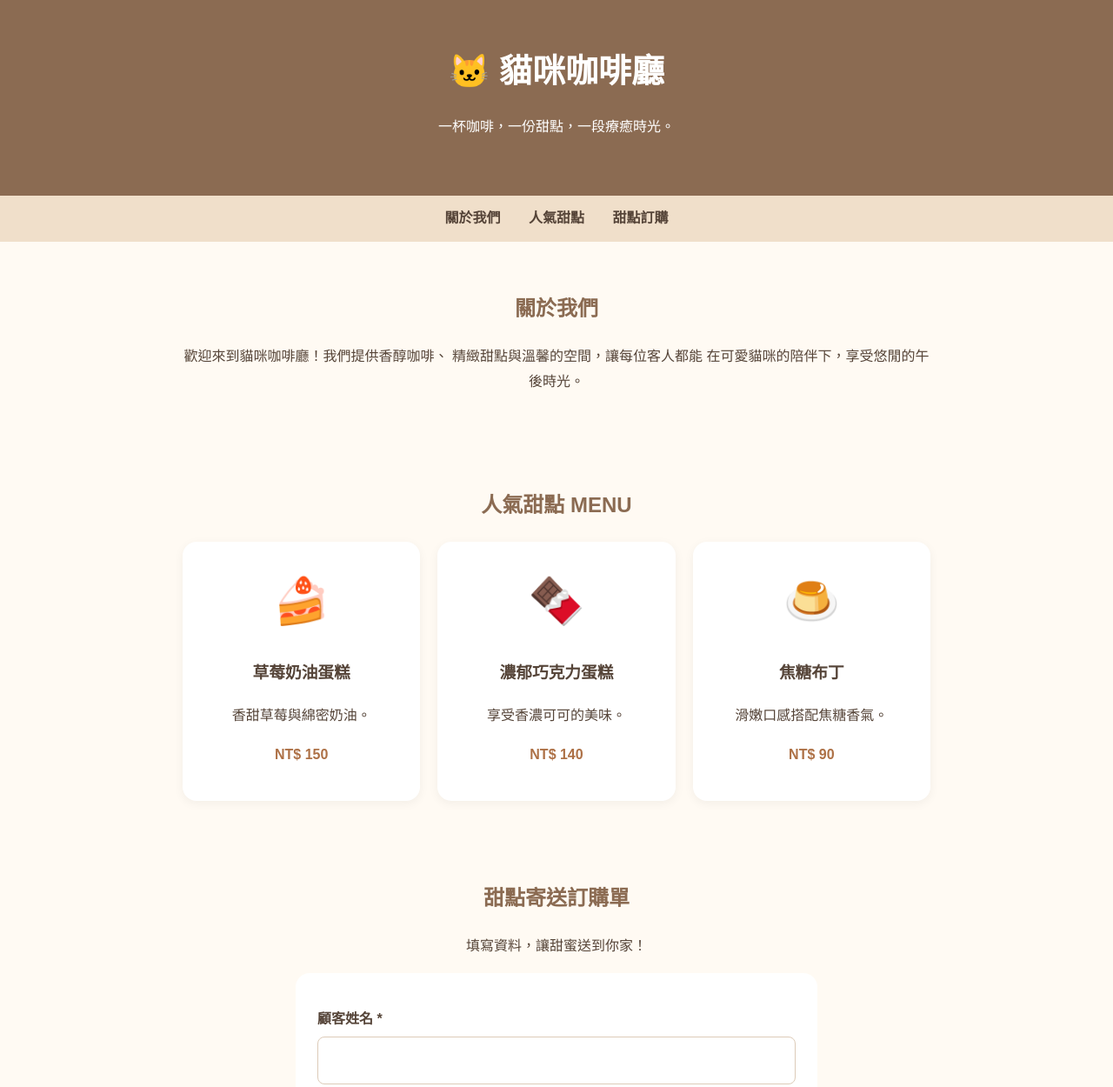
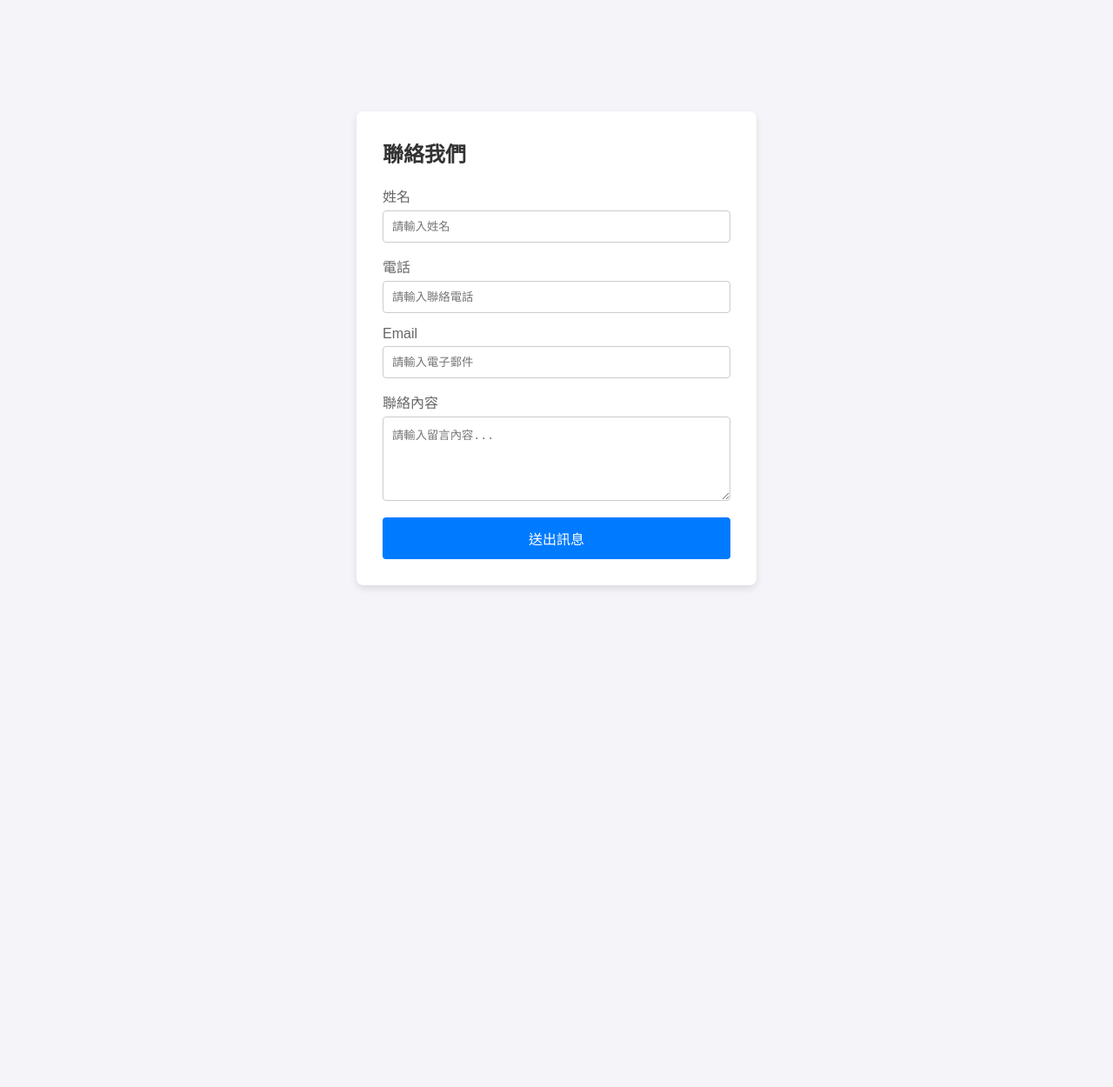
Before and after one commit to aar830540/My-Web, a plain HTML site: page index.html in a window 1280 px wide. Shown: the top 1250 px of the page at 87% size. After the commit the page ends 800 px from the top, so only its background shows below. Drawn offline with Linux system fonts and the light colour scheme.

Commit message:
Update index.html

```diff
--- a/index.html
+++ b/index.html
@@ -1,198 +1,93 @@
-
 <!DOCTYPE html>
-<html lang="zh-TW">
+<html lang="zh-Hant">
 <head>
   <meta charset="UTF-8">
   <meta name="viewport" content="width=device-width, initial-scale=1.0">
-  <title>貓咪咖啡廳 Cat Café</title>
+  <title>聯絡我們</title>
   <style>
-    * { box-sizing: border-box; }
     body {
+      font-family: Arial, sans-serif;
+      background-color: #f4f4f9;
+      display: flex;
+      justify-content: center;
+      align-items: center;
+      min-height: 100vh;
       margin: 0;
-      font-family: Arial, "Noto Sans TC", sans-serif;
-      background: #fffaf3;
-      color: #554438;
-      line-height: 1.8;
     }
-    header {
-      background: #8b6b52;
-      color: white;
-      text-align: center;
-      padding: 48px 20px;
+    .contact-card {
+      background: #ffffff;
+      padding: 30px;
+      border-radius: 8px;
+      box-shadow: 0 4px 8px rgba(0,0,0,0.1);
+      width: 100%;
+      max-width: 400px;
     }
-    header h1 { font-size: 38px; margin: 0; }
-    nav {
-      background: #f0dfca;
-      padding: 12px;
-      text-align: center;
+    .contact-card h2 {
+      margin-top: 0;
+      margin-bottom: 20px;
+      color: #333;
     }
-    nav a {
-      color: #554438;
-      text-decoration: none;
-      margin: 0 14px;
-      font-weight: bold;
+    .form-group {
+      margin-bottom: 15px;
     }
-    section {
-      max-width: 900px;
-      margin: auto;
-      padding: 35px 20px;
+    .form-group label {
+      display: block;
+      margin-bottom: 5px;
+      color: #666;
     }
-    h2 {
-      text-align: center;
-      color: #8b6b52;
+    .form-group input,
+    .form-group textarea {
+      width: 100%;
+      padding: 10px;
+      border: 1px solid #ccc;
+      border-radius: 4px;
+      box-sizing: border-box;
     }
-    .menu {
-      display: grid;
-      grid-template-columns: repeat(auto-fit, minmax(200px, 1fr));
-      gap: 20px;
-    }
-    .card {
-      background: white;
-      border-radius: 16px;
-      padding: 22px;
-      text-align: center;
-      box-shadow: 0 3px 12px #0000000d;
-    }
-    .emoji { font-size: 52px; }
-    .price { color: #ad7045; font-weight: bold; }
-    form {
-      max-width: 600px;
-      margin: auto;
-      background: white;
-      padding: 25px;
-      border-radius: 16px;
-    }
-    label {
-      display: block;
-      margin-top: 14px;
-      font-weight: bold;
-    }
-    input, select, textarea {
+    .btn-submit {
       width: 100%;
       padding: 12px;
-      margin-top: 6px;
-      border: 1px solid #ddcbb8;
-      border-radius: 8px;
-      font: inherit;
-    }
-    button {
-      width: 100%;
-      margin-top: 22px;
-      padding: 13px;
+      background-color: #007bff;
       border: none;
-      border-radius: 8px;
-      background: #8b6b52;
       color: white;
-      font-size: 17px;
+      font-size: 16px;
+      border-radius: 4px;
       cursor: pointer;
     }
-    button:hover { background: #6f503a; }
-    #result { text-align: center; color: #39734a; }
-    footer {
-      background: #f0dfca;
-      text-align: center;
-      padding: 20px;
+    .btn-submit:hover {
+      background-color: #0056b3;
     }
   </style>
 </head>
 <body>
 
-<header>
-  <h1>🐱 貓咪咖啡廳</h1>
-  <p>一杯咖啡，一份甜點，一段療癒時光。</p>
-</header>
+  <div class="contact-card">
+    <h2>聯絡我們</h2>
+    <!-- 請將 YOUR_FORM_ID 替換為你在 Formspree 取得的 ID -->
+    <action action="https://formspree.io/f/mgaaqkak" method="POST">
 
-<nav>
-  <a href="#about">關於我們</a>
-  <a href="#menu">人氣甜點</a>
-  <a href="#order">甜點訂購</a>
-</nav>
+      <div class="form-group">
+        <label for="name">姓名</label>
+        <input type="text" id="name" name="姓名" required placeholder="請輸入姓名">
+      </div>
 
-<section id="about">
-  <h2>關於我們</h2>
-  <p style="text-align:center">
-    歡迎來到貓咪咖啡廳！我們提供香醇咖啡、
-    精緻甜點與溫馨的空間，讓每位客人都能
-    在可愛貓咪的陪伴下，享受悠閒的午後時光。
-  </p>
-</section>
+      <div class="form-group">
+        <label for="phone">電話</label>
+        <input type="tel" id="phone" name="電話" required placeholder="請輸入聯絡電話">
+      </div>
 
-<section id="menu">
-  <h2>人氣甜點 MENU</h2>
-  <div class="menu">
-    <div class="card">
-      <div class="emoji">🍰</div>
-      <h3>草莓奶油蛋糕</h3>
-      <p>香甜草莓與綿密奶油。</p>
-      <p class="price">NT$ 150</p>
-    </div>
-    <div class="card">
-      <div class="emoji">🍫</div>
-      <h3>濃郁巧克力蛋糕</h3>
-      <p>享受香濃可可的美味。</p>
-      <p class="price">NT$ 140</p>
-    </div>
-    <div class="card">
-      <div class="emoji">🍮</div>
-      <h3>焦糖布丁</h3>
-      <p>滑嫩口感搭配焦糖香氣。</p>
-      <p class="price">NT$ 90</p>
-    </div>
+      <div class="form-group">
+        <label for="email">Email</label>
+        <input type="email" id="email" name="Email" required placeholder="請輸入電子郵件">
+      </div>
+
+      <div class="form-group">
+        <label for="message">聯絡內容</label>
+        <textarea id="message" name="聯絡內容" rows="5" required placeholder="請輸入留言內容..."></textarea>
+      </div>
+
+      <button type="submit" class="btn-submit">送出訊息</button>
+    </form>
   </div>
-</section>
-
-<section id="order">
-  <h2>甜點寄送訂購單</h2>
-  <p style="text-align:center">填寫資料，讓甜蜜送到你家！</p>
-
-  <form id="orderForm">
-    <label for="name">顧客姓名 *</label>
-    <input id="name" name="name" required>
-
-    <label for="phone">聯絡電話 *</label>
-    <input id="phone" name="phone"
-      type="tel" required>
-
-    <label for="address">收件地址 *</label>
-    <input id="address" name="address" required>
-
-    <label for="dessert">選擇甜點 *</label>
-    <select id="dessert" name="dessert" required>
-      <option value="">請選擇甜點</option>
-      <option>草莓奶油蛋糕 - NT$150</option>
-      <option>巧克力蛋糕 - NT$140</option>
-      <option>焦糖布丁 - NT$90</option>
-    </select>
-
-    <label for="quantity">訂購數量 *</label>
-    <input id="quantity" name="quantity"
-      type="number" min="1" value="1" required>
-
-    <label for="date">希望送達日期</label>
-    <input id="date" name="date" type="date">
-
-    <label for="note">備註</label>
-    <textarea id="note" name="note" rows="3"
-      placeholder="請輸入其他需求"></textarea>
-
-    <button type="submit">送出訂購資料</button>
-    <p id="result" role="status"></p>
-  </form>
-</section>
-
-<footer>
-  <p>🐾 貓咪咖啡廳 Cat Café</p>
-  <p>用甜點與溫暖，陪伴你的每一天。</p>
-</footer>
-
-<script>
-  document.getElementById("orderForm")
-    .addEventListener("submit", function(event) {
-      event.preventDefault();
-      document.getElementById("result").textContent =
-        "表單格式確認完成！目前為展示版本，尚未實際傳送訂單。";
-    });
-</script>
 
 </body>
 </html>
```
